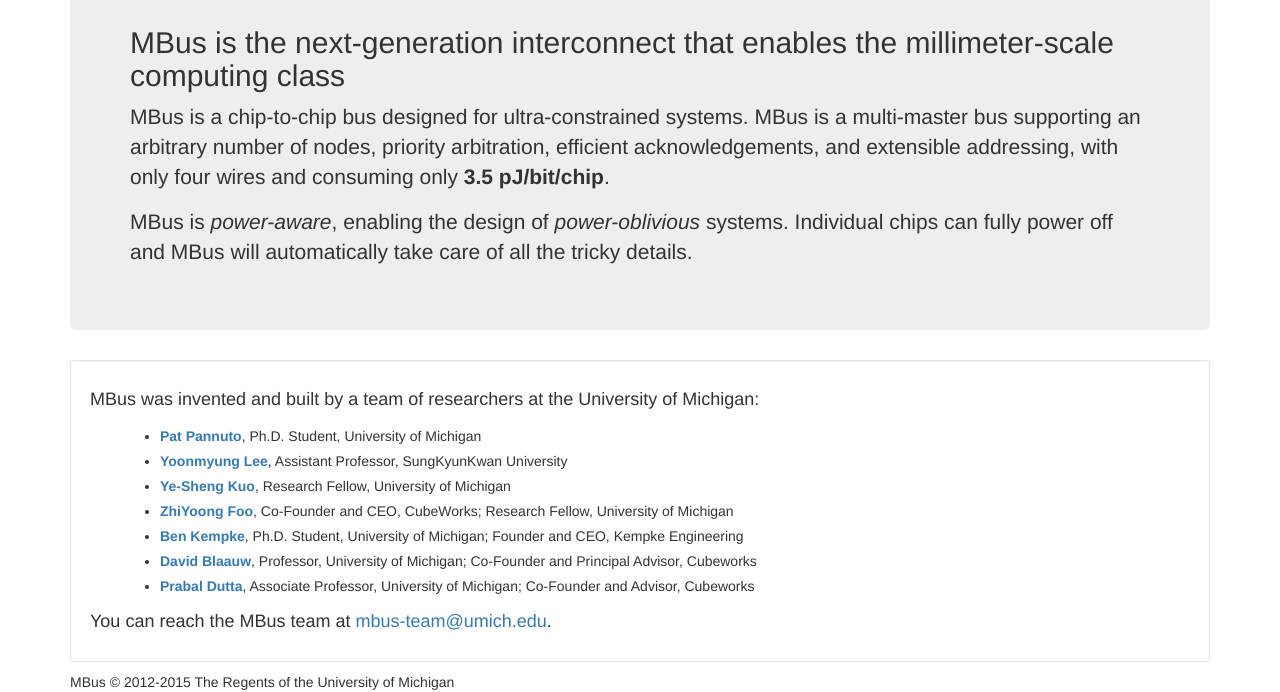
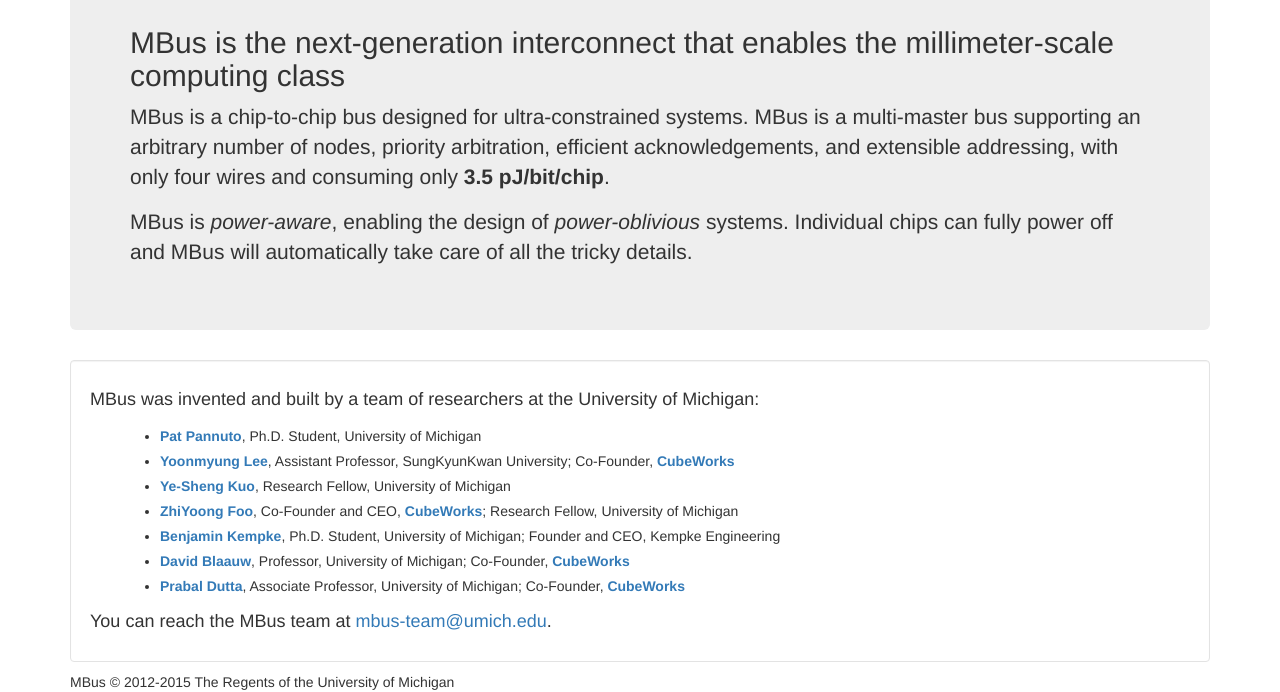
Before and after one commit to mbus/mbus.github.io, a plain HTML site: page index.html in a window 1280 px wide. Shown: the part 947-1639 px from the top of the page. Drawn offline with nearby package versions, Linux system fonts and the light colour scheme.

Commit message:
Add CubeWorks links; fix Ben's name

```diff
--- a/index.html
+++ b/index.html
@@ -92,12 +92,12 @@
     </h4>
     <ul class="authors">
       <li><a href="http://patpannuto.com">Pat Pannuto</a>, Ph.D. Student, University of Michigan</li>
-      <li><a href="http://sites.google.com/site/yoonmyunglee/">Yoonmyung Lee</a>, Assistant Professor, SungKyunKwan University</li>
+      <li><a href="http://sites.google.com/site/yoonmyunglee/">Yoonmyung Lee</a>, Assistant Professor, SungKyunKwan University; Co-Founder, <a href="http://cubeworks.us">CubeWorks</a></li>
       <li><a href="http://web.eecs.umich.edu/~samkuo">Ye-Sheng Kuo</a>, Research Fellow, University of Michigan</li>
-      <li><a href="http://blaauw.eecs.umich.edu/people.php?u=zhiyoong">ZhiYoong Foo</a>, Co-Founder and CEO, CubeWorks; Research Fellow, University of Michigan</li>
-      <li><a href="http://web.eecs.umich.edu/~bpkempke">Ben Kempke</a>, Ph.D. Student, University of Michigan; Founder and CEO, Kempke Engineering</li>
-      <li><a href="http://blaauw.eecs.umich.edu/people.php?u=professor">David Blaauw</a>, Professor, University of Michigan; Co-Founder and Principal Advisor, Cubeworks</li>
-      <li><a href="http://web.eecs.umich.edu/~prabal">Prabal Dutta</a>, Associate Professor, University of Michigan; Co-Founder and Advisor, Cubeworks</li>
+      <li><a href="http://blaauw.eecs.umich.edu/people.php?u=zhiyoong">ZhiYoong Foo</a>, Co-Founder and CEO, <a href="http://cubeworks.us">CubeWorks</a>; Research Fellow, University of Michigan</li>
+      <li><a href="http://web.eecs.umich.edu/~bpkempke">Benjamin Kempke</a>, Ph.D. Student, University of Michigan; Founder and CEO, Kempke Engineering</li>
+      <li><a href="http://blaauw.eecs.umich.edu/people.php?u=professor">David Blaauw</a>, Professor, University of Michigan; Co-Founder, <a href="http://cubeworks.us">CubeWorks</a></li>
+      <li><a href="http://web.eecs.umich.edu/~prabal">Prabal Dutta</a>, Associate Professor, University of Michigan; Co-Founder, <a href="http://cubeworks.us">CubeWorks</a></li>
     </ul>
     <h4>
       You can reach the MBus team at <a href="mailto:mbus-team@umich.edu">mbus-team@umich.edu</a>.
```
